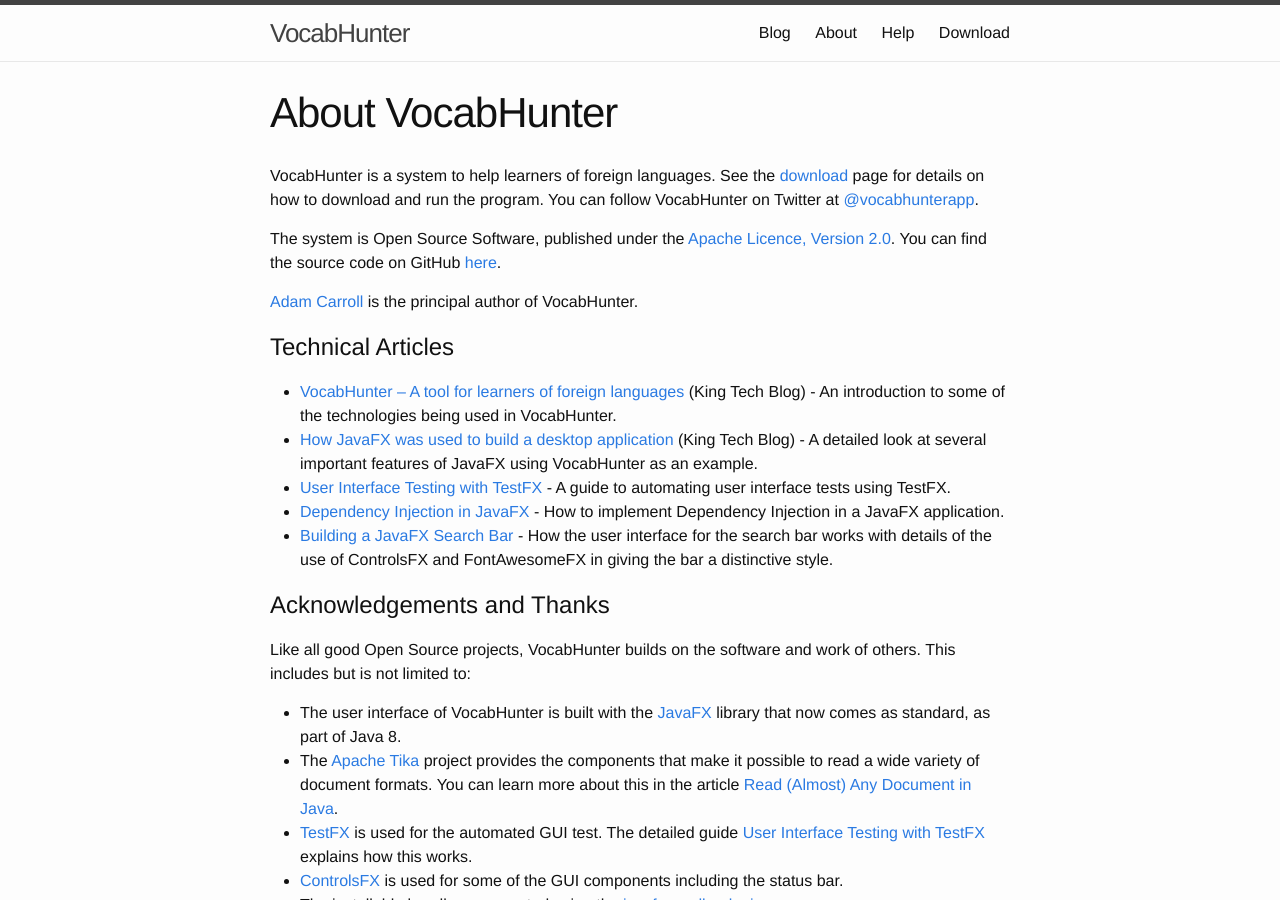
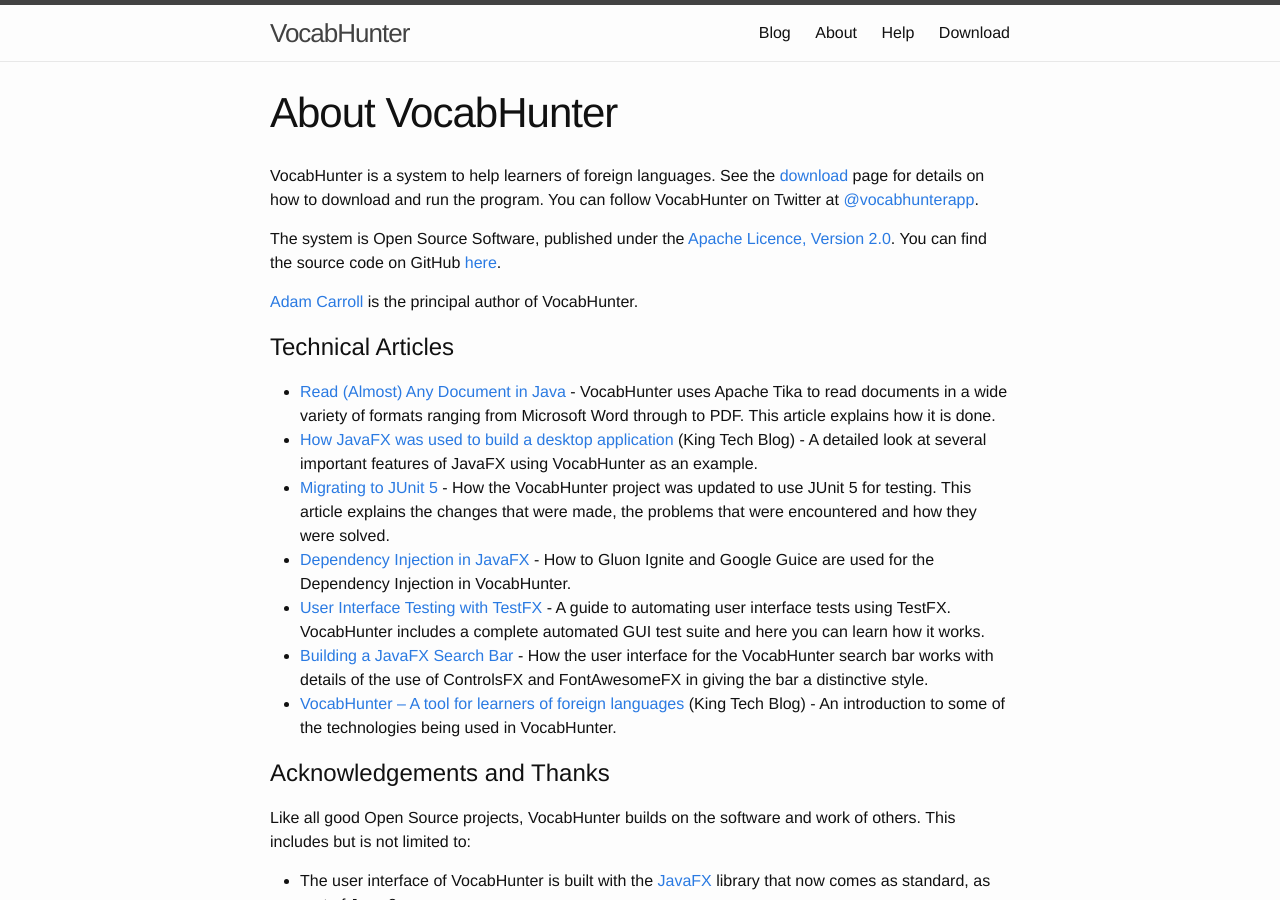
Before and after one commit to VocabHunter/vocabhunter.github.io, a Jekyll site: the page built from about.md, in a window 1280 px wide and 900 px high. Built offline with Jekyll 4.4.1, drawn with Linux system fonts in a browser that asks for light colours.

Commit message:
Updated the technical articles links

```diff
--- a/about.md
+++ b/about.md
@@ -16,11 +16,13 @@
 
 # Technical Articles
 
-* [VocabHunter – A tool for learners of foreign languages][KingTechBlog1] (King Tech Blog) - An introduction to some of the technologies being used in VocabHunter.
-* [How JavaFX was used to build a desktop application][KingTechBlog2] (King Tech Blog) - A detailed look at several important features of JavaFX using VocabHunter as an example.
-* [User Interface Testing with TestFX][TestFXBlog] - A guide to automating user interface tests using TestFX.
-* [Dependency Injection in JavaFX][DependencyInjection] - How to implement Dependency Injection in a JavaFX application.
-* [Building a JavaFX Search Bar] - How the user interface for the search bar works with details of the use of ControlsFX and FontAwesomeFX in giving the bar a distinctive style.
+* [Read (Almost) Any Document in Java] - VocabHunter uses Apache Tika to read documents in a wide variety of formats ranging from Microsoft Word through to PDF.  This article explains how it is done.
+* [How JavaFX was used to build a desktop application] (King Tech Blog) - A detailed look at several important features of JavaFX using VocabHunter as an example.
+* [Migrating to JUnit 5] - How the VocabHunter project was updated to use JUnit 5 for testing.  This article explains the changes that were made, the problems that were encountered and how they were solved.
+* [Dependency Injection in JavaFX] - How to Gluon Ignite and Google Guice are used for the  Dependency Injection in VocabHunter.
+* [User Interface Testing with TestFX] - A guide to automating user interface tests using TestFX.  VocabHunter includes a complete automated GUI test suite and here you can learn how it works.
+* [Building a JavaFX Search Bar] - How the user interface for the VocabHunter search bar works with details of the use of ControlsFX and FontAwesomeFX in giving the bar a distinctive style.
+* [VocabHunter – A tool for learners of foreign languages] (King Tech Blog) - An introduction to some of the technologies being used in VocabHunter.
 
 # Acknowledgements and Thanks
 
@@ -28,11 +30,11 @@
 
 * The user interface of VocabHunter is built with the [JavaFX] library that now comes as standard, as part of Java 8.
 * The [Apache Tika] project provides the components that make it possible to read a wide variety of document formats.  You can learn more about this in the article [Read (Almost) Any Document in Java].
-* [TestFX][TestFXProject] is used for the automated GUI test.  The detailed guide [User Interface Testing with TestFX][TestFXBlog] explains how this works.
+* [TestFX][TestFXProject] is used for the automated GUI test.  The detailed guide [User Interface Testing with TestFX] explains how this works.
 * [ControlsFX] is used for some of the GUI components including the status bar.
 * The installable bundles are created using the [javafx-gradle-plugin].
 * VocabHunter uses [FontAwesomeFX] to generate various icons from the [Font Awesome] set.
-* Dependency Injection is handled with [Gluon Ignite] and [Guice].  You can find out all about this in the article [Dependency Injection in JavaFX][DependencyInjection].
+* Dependency Injection is handled with [Gluon Ignite] and [Guice].  You can find out all about this in the article [Dependency Injection in JavaFX].
 
 Finally, some acknowledgements for this website:
 
@@ -44,13 +46,14 @@
 [Apache Licence, Version 2.0]:http://www.apache.org/licenses/LICENSE-2.0
 [GitHub]:https://github.com/VocabHunter/VocabHunter
 
-[TestFXBlog]:/2016/07/27/TestFX.html
-[DependencyInjection]:/2016/11/13/JavaFX-Dependency-Injection.html
+[Dependency Injection in JavaFX]:/2016/11/13/JavaFX-Dependency-Injection.html
+[User Interface Testing with TestFX]:/2016/07/27/TestFX.html
 [Building a JavaFX Search Bar]:/2017/01/15/Search-Bar.html
 [Read (Almost) Any Document in Java]:/2017/04/30/Read-Any-Document-Format.html
+[Migrating to JUnit 5]:/2017/10/17/migrating-to-junit-5.html
 
-[KingTechBlog1]:https://techblog.king.com/vocabhunter-a-tool-for-learners-of-foreign-languages/
-[KingTechBlog2]:https://techblog.king.com/javafx-used-build-desktop-application/
+[VocabHunter – A tool for learners of foreign languages]:https://techblog.king.com/vocabhunter-a-tool-for-learners-of-foreign-languages/
+[How JavaFX was used to build a desktop application]:https://techblog.king.com/javafx-used-build-desktop-application/
 
 [JavaFX]:http://www.oracle.com/technetwork/java/javase/overview/javafx-overview-2158620.html
 [Apache Tika]:https://tika.apache.org/
```
